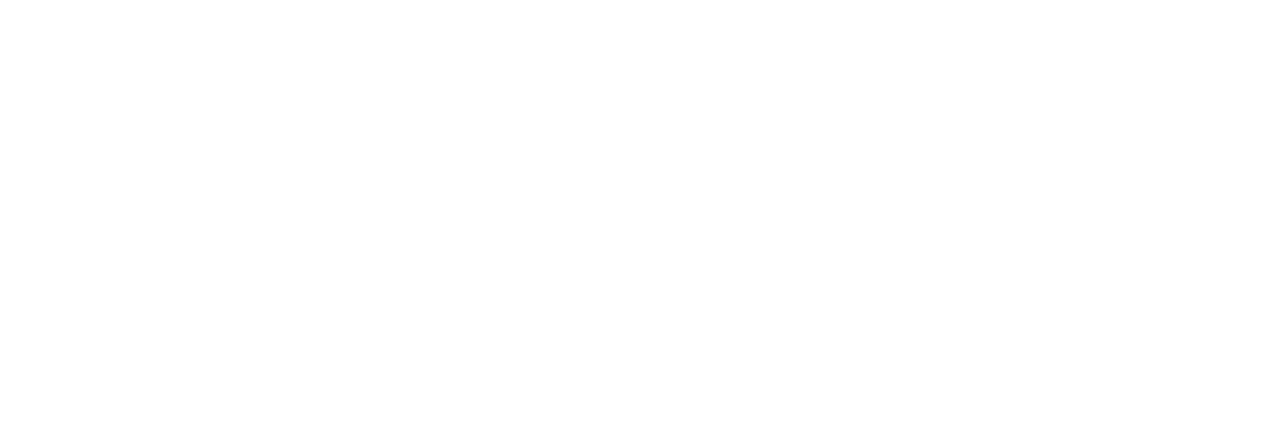
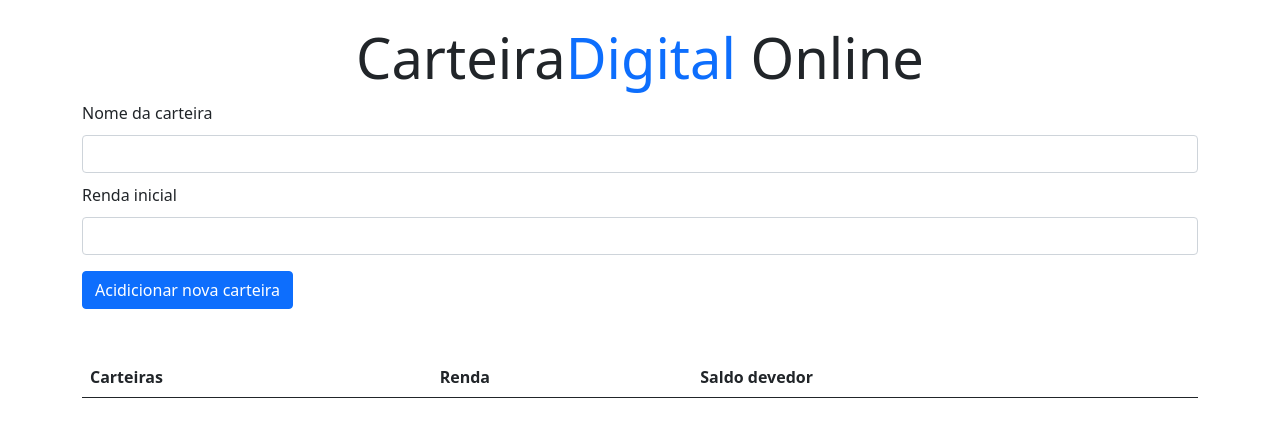
Before and after one commit to Valtersystem/CerteiraDigital, a plain HTML site: page CarteiraDigital/index.html in a window 1280 px wide. Drawn offline with nearby package versions, Linux system fonts and the light colour scheme.

Commit message:
Primeiro commit

```diff
--- a/CarteiraDigital/index.html
+++ b/CarteiraDigital/index.html
@@ -5,10 +5,56 @@
     <meta http-equiv="X-UA-Compatible" content="IE=edge">
     <meta name="viewport" content="width=device-width, initial-scale=1.0">
 
+    <link href="https://cdn.jsdelivr.net/npm/bootstrap@5.0.0-beta2/dist/css/bootstrap.min.css" rel="stylesheet" integrity="sha384-BmbxuPwQa2lc/FVzBcNJ7UAyJxM6wuqIj61tLrc4wSX0szH/Ev+nYRRuWlolflfl" crossorigin="anonymous">
+
     <link rel="stylesheet" href="src/style.css">
-    <title>Document</title>
+    <title>Carteira Digital</title>
 </head>
 <body>
 
+  <div class="container mt-4">
+    <h1 class="display-4 text-center">
+      <i class="fas fa-book-open text-primary"></i>Carteira<span class="text-primary">Digital</span> Online</h1>
+      <form id="">
+          <div class="form-grup form">
+              <label for="titulo">Nome da carteira</label>
+              <input type="text" id="titulo" class="form-control">
+          </div>
+          <div class="form-grup form">
+              <label for="renda">Renda inicial</label>
+              <input type="text" id="renda" class="form-control">
+          </div>
+
+
+          <input type="submit" value="Acidicionar nova carteira"
+          class="btn btn-primary btn-block mt-3" id="enviar">
+      </form>
+      <table class="table table-striped mt-5">
+        <thead>
+            <tr>
+                <th>Carteiras</th>
+                <th>Renda</th>
+                <th>Saldo devedor</th>
+            </tr>
+        </thead>
+        <tbody id=""></tbody>
+      </table>
+</div>
+
+
+
+
+<script src="src/main.js"></script>
+<!-- Optional JavaScript; choose one of the two! -->
+
+    <!-- Option 1: Bootstrap Bundle with Popper -->
+    <script src="https://cdn.jsdelivr.net/npm/bootstrap@5.0.0-beta2/dist/js/bootstrap.bundle.min.js" integrity="sha384-b5kHyXgcpbZJO/tY9Ul7kGkf1S0CWuKcCD38l8YkeH8z8QjE0GmW1gYU5S9FOnJ0" crossorigin="anonymous"></script>
+
+    <!-- Option 2: Separate Popper and Bootstrap JS -->
+    <!--
+    <script src="https://cdn.jsdelivr.net/npm/@popperjs/core@2.6.0/dist/umd/popper.min.js" integrity="sha384-KsvD1yqQ1/1+IA7gi3P0tyJcT3vR+NdBTt13hSJ2lnve8agRGXTTyNaBYmCR/Nwi" crossorigin="anonymous"></script>
+    <script src="https://cdn.jsdelivr.net/npm/bootstrap@5.0.0-beta2/dist/js/bootstrap.min.js" integrity="sha384-nsg8ua9HAw1y0W1btsyWgBklPnCUAFLuTMS2G72MMONqmOymq585AcH49TLBQObG" crossorigin="anonymous"></script>
+    -->
+
 </body>
 </html>
--- /dev/null
+++ b/CarteiraDigital/src/main.js
@@ -0,0 +1,16 @@
+//Parando o envio do formulario
+
+document.getElementById("enviar").addEventListener("click", function(event){
+
+    let nomeCarteira = document.getElementById("titulo").Value;
+    let rendaAtual = document.getElementById("renda").textContent;
+
+    console.log(nomeCarteira)
+    event.preventDefault()
+  });
+
+// Guardando os valores de input na variaveis
+
+document.getElementById("enviar").addEventListener("click", function(event){
+
+});
--- a/CarteiraDigital/src/style.css
+++ b/CarteiraDigital/src/style.css
@@ -0,0 +1,8 @@
+.form{
+    margin-top: 10px;
+
+}
+
+.form-control{
+    margin-top: 10px;
+}
```
